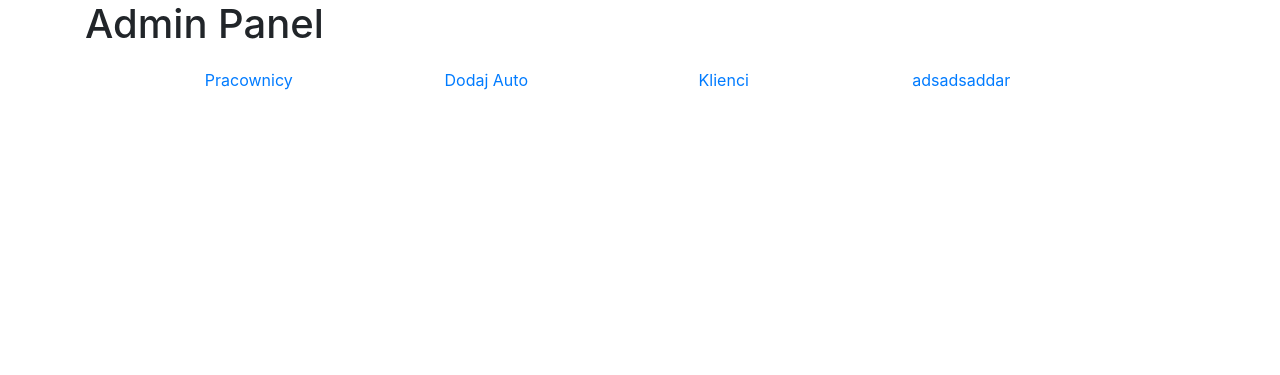
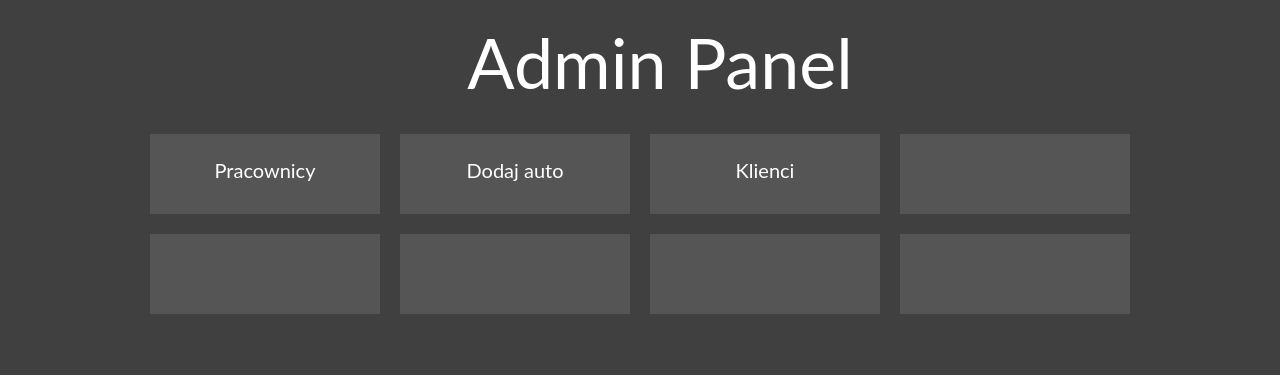
Before and after one commit to iampatro/projektPwI, a PHP site: page /panel.html in a window 1280 px wide. Shown: the top 375 px of the page. Run offline with PHP 8.4, Linux system fonts and the light colour scheme.

Commit message:
Add files via upload

```diff
--- a/Seria5.html
+++ b/Seria5.html
@@ -24,7 +24,11 @@ Trzecie wcielenie Serii 1 ma zupełnie inne proporcje nadwozia - w przeciwieńst
 Samochód oferowany jest w dwóch wersjach stylistycznych, z trzema silnikami i trzema przekładniami zmiany biegów. Światowa premiera BMW serii 1 III odbyła się na Frankfurt Auto Show 2019, a pierwsze sztuki trafią do klientów pod koniec września 2019 roku.
     </div>
 
-</div>
+    <div class="konf">
+  <form>
+<input type="submit" value="Konfiguruj">
+    </form>
+        </div>
 
 
 </body>
--- a/Seria7.html
+++ b/Seria7.html
@@ -24,7 +24,11 @@ Trzecie wcielenie Serii 1 ma zupełnie inne proporcje nadwozia - w przeciwieńst
 Samochód oferowany jest w dwóch wersjach stylistycznych, z trzema silnikami i trzema przekładniami zmiany biegów. Światowa premiera BMW serii 1 III odbyła się na Frankfurt Auto Show 2019, a pierwsze sztuki trafią do klientów pod koniec września 2019 roku.
     </div>
 
-</div>
+    <div class="konf">
+  <form>
+<input type="submit" value="Konfiguruj">
+    </form>
+        </div>
 
 
 </body>
--- a/SeriaX7.html
+++ b/SeriaX7.html
@@ -24,7 +24,11 @@ Trzecie wcielenie Serii 1 ma zupełnie inne proporcje nadwozia - w przeciwieńst
 Samochód oferowany jest w dwóch wersjach stylistycznych, z trzema silnikami i trzema przekładniami zmiany biegów. Światowa premiera BMW serii 1 III odbyła się na Frankfurt Auto Show 2019, a pierwsze sztuki trafią do klientów pod koniec września 2019 roku.
     </div>
 
-</div>
+    <div class="konf">
+  <form>
+<input type="submit" value="Konfiguruj">
+    </form>
+        </div>
 
 
 </body>
--- a/adminpanel.css
+++ b/adminpanel.css
@@ -1,6 +1,13 @@
+body
+{
+	background-color: #404040;
+	color: #ffffff;
+	font-family: 'Lato', sans-serif;
+	font-size: 20px;
+}
+
 #container
 {
-    background-color: #ffffff;
 	width: 1000px;
 	margin-left: auto;
 	margin-right: auto;
@@ -8,8 +15,96 @@
 
 .rectangle
 {
-    color:#ffffff;
-	width: 960px;
+	width: 1000px;
 	margin: 20px;
 	text-align: center;
 }
+
+.square
+{
+	width: 100%;
+    float:right;
+}
+
+#logo
+{
+	font-size: 70px;
+	width: 1000px;
+	text-align: center;
+}
+
+
+.tile1
+{
+	margin: 10px;
+	width: 230px;
+	height: 80px;
+	background-color: #555555;
+	float: left;
+	text-align: center;
+}
+
+.tile1:hover
+{
+	background-color: #666666;
+}
+
+.tile2
+{
+	margin: 10px;
+	width: 230px;
+	height: 80px;
+	background-color: #555555;
+	float: left;
+	text-align: center;
+}
+
+.tile2:hover
+{
+	background-color: #666666;
+}
+
+.tile3
+{
+	margin: 10px;
+	width: 230px;
+	height: 80px;
+	background-color: #555555;
+	float: left;
+	text-align: center;
+}
+
+.tile3:hover
+{
+	background-color: #666666;
+}
+
+.tile4
+{
+	margin: 10px;
+	width: 230px;
+	height: 80px;
+	background-color: #555555;
+	float: left;
+	text-align: center;
+}
+
+.tile4:hover
+{
+	background-color: #666666;
+}
+
+a.tilelink
+{
+	color: #ffffff;
+	text-decoration: none;
+	display: block;
+	width: 230px;
+	height: 142px;
+}
+
+a.tilelinkhtml5
+{
+	color: #ffffff;
+	text-decoration: none;
+}
--- a/bmwi8.html
+++ b/bmwi8.html
@@ -22,7 +22,11 @@ Pojazd został zbudowany w oparciu o architekturę LifeDrive, która została st
 2 kwietnia 2015 roku, na salonie motoryzacyjnym w Nowym Jorku, ogłoszono, że BMW i8 zdobyło prestiżowy tytuł World Green Car of the Year 2015.
     </div>
 
-</div>
+    <div class="konf">
+  <form>
+<input type="submit" value="Konfiguruj">
+    </form>
+        </div>
 
 
 </body>
--- a/panel.html
+++ b/panel.html
@@ -1,48 +1,60 @@
+<!DOCTYPE HTML>
+<html lang="pl">
+<head>
+	<meta charset="utf-8" />
 
-<!DOCTYPE html>
-<html>
+	<title>BMW POLSKA</title>
 
-<head>
-    <meta charset="utf-8" />
-    <title>Admin panel</title>
-    <link rel="stylesheet" href="https://stackpath.bootstrapcdn.com/bootstrap/4.4.1/css/bootstrap.min.css" integrity="sha384-Vkoo8x4CGsO3+Hhxv8T/Q5PaXtkKtu6ug5TOeNV6gBiFeWPGFN9MuhOf23Q9Ifjh" crossorigin="anonymous">
-    <link rel="stylesheet" href="adminpanel.css" type="text/css" />
+
+	<link rel="stylesheet" href="adminpanel.css" type="text/css" />
+
+
 </head>
-<body class="container">
-<div>
-    <h1>Admin Panel</h1>
 
-    <div class="rectangle">
-        <ul class="row">
-            <li class="col">
-                <a href="tabelka.html">
-                    <div id="center"><div>
-                    <p>Pracownicy</p>
-                </a>
-            </li>
 
-            </li>
-            <li class="col">
-                <a  href="#">
-                    <div class="center"></div>
-                    <p>Dodaj Auto</p>
-                </a>
-            </li>
-            <li class="col">
-                <a href="tabelka.html">
-                    <div class="center"></div>
-                    <p>Klienci</p>
-                </a>
-            </li>
-                <li class="col">
-                <a href="#">
-                    <div class="center"></div>
-                    <p>adsadsaddar</p>
-                </a>
-            </li>
-        </ul>
-    </div>
-    <div class=""></div>
-</div>
+	<div id="container">
+
+		<div class="rectangle">
+			<div id="logo"><a href="panel1.html" class="tilelinkhtml5">Admin Panel</a></div>
+		</div>
+
+		<div class="square">
+			<div class="tile1">
+				<a href="tabelka.html" class="tilelink"><br />Pracownicy</a>
+			</div>
+
+
+            <div class="tile1">
+                <a href="" class="tilelinkhtml5"><br />Dodaj auto</a>
+            </div>
+			</a>
+
+			<div class="tile2">
+				<a href="tabelka.html" class="tilelink"><br />Klienci</a>
+			</div>
+			<div class="tile3">
+				<a href="" class="tilelink"><br /></a>
+			</div>
+
+			<div class="tile4">
+				<a href="" class="tilelink"><br /></a>
+			</div>
+			<div class="tile4">
+				<a href="" class="tilelink"><br /></a>
+			</div>
+
+            			<div class="tile4">
+				<a href="" class="tilelink"><br /></a>
+			</div>
+			<div class="tile4">
+				<a href="" class="tilelink"><br /></a>
+			</div>
+
+
+		</div>
+
+
+	</div>
+
 </body>
 </html>
```
Also changed, not shown: Seria1.html (+5 -3 lines), Seria3.html (+5 -2 lines), dodawanie.css (added, +80 -0 lines), dodawanie.html (added, +33 -0 lines), style2.css (+32 -0 lines), tabelka.css (+10 -6 lines), tabelka.html (+12 -7 lines).
